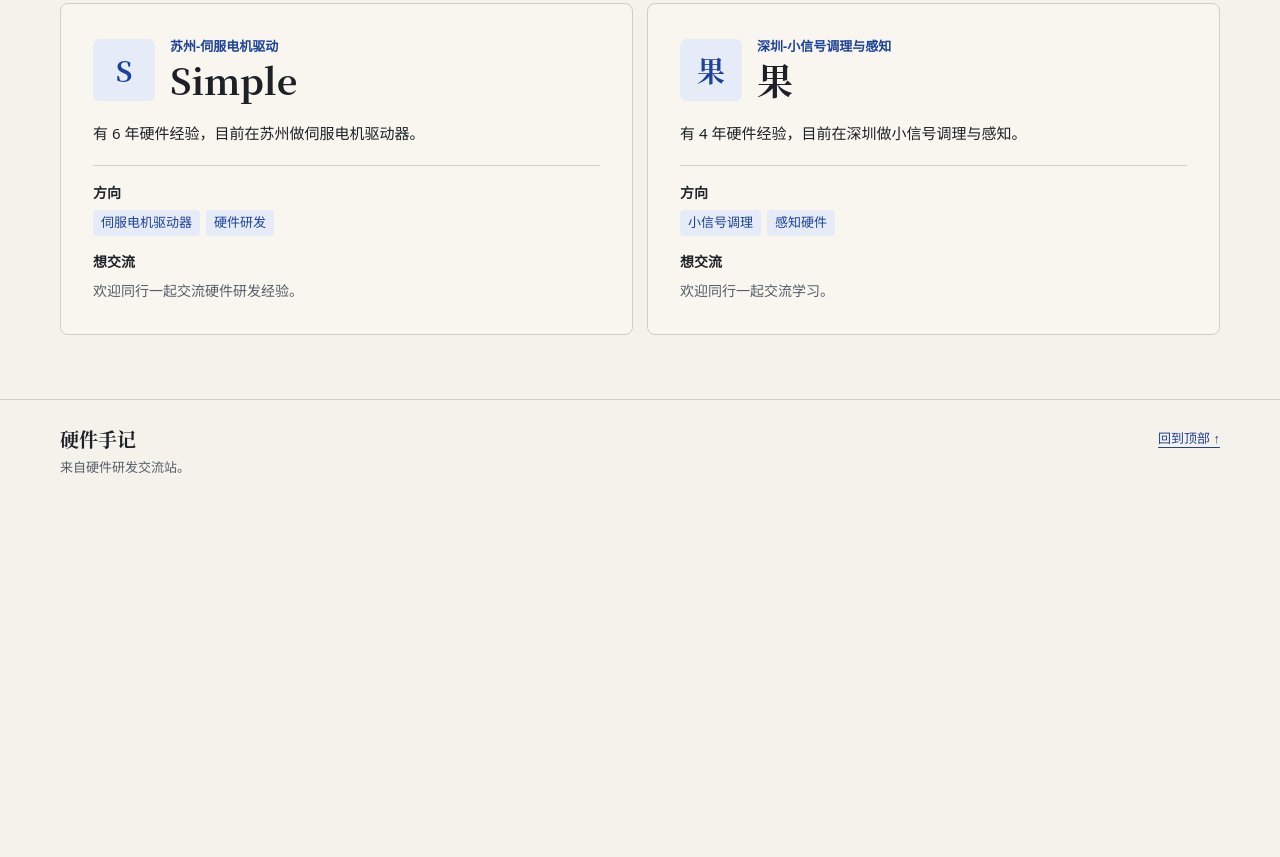
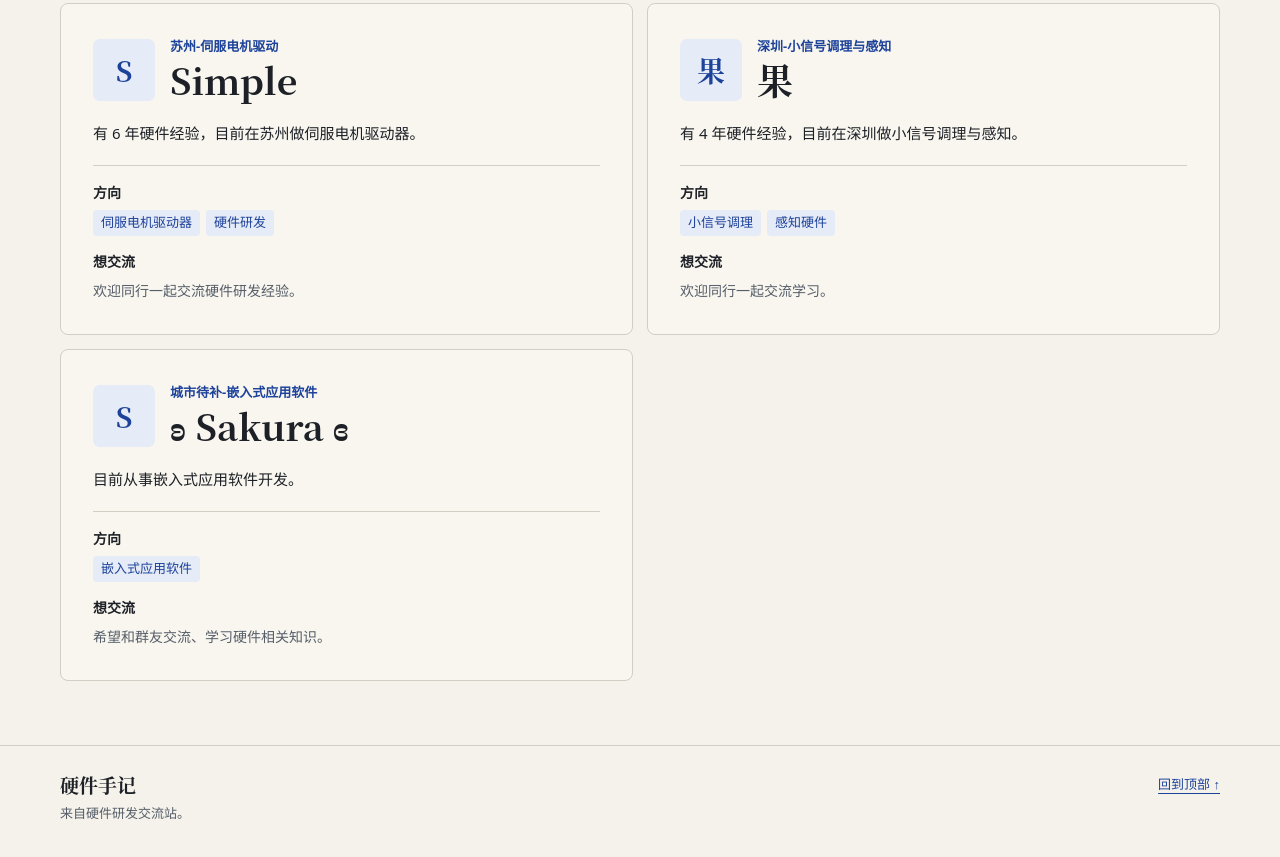
Before and after one commit to ZhangYufan000/hardware-fieldnotes, a plain HTML site: page people.html in a window 1280 px wide. Shown: the part 781-1638 px from the top of the page. Before the commit the page ends 1295 px from the top, so only its background shows below. Drawn offline with Linux system fonts and the light colour scheme.

Commit message:
Add Sakura profile and twelve official resources

```diff
--- a/people.html
+++ b/people.html
@@ -39,7 +39,7 @@
       <div class="people-toolbar">
         <div>
           <h2 id="people-title">群友名片</h2>
-          <output id="people-count" aria-live="polite">4 位群友</output>
+          <output id="people-count" aria-live="polite">5 位群友</output>
         </div>
         <form class="search people-search" id="people-search" role="search" hidden>
           <label class="visually-hidden" for="people-query">搜索群友</label>
@@ -147,6 +147,28 @@
             </section>
           </div>
         </article>
+        <article class="person-card" id="sakura" aria-labelledby="sakura-name" data-keywords="嵌入式软件 应用软件">
+          <header class="person-header">
+            <span class="person-monogram" aria-hidden="true">S</span>
+            <div>
+              <p class="person-direction">城市待补-嵌入式应用软件</p>
+              <h3 id="sakura-name">ʚ Sakura ɞ</h3>
+            </div>
+          </header>
+          <p class="person-intro">目前从事嵌入式应用软件开发。</p>
+          <div class="person-details">
+            <section aria-labelledby="sakura-focus">
+              <h4 id="sakura-focus">方向</h4>
+              <ul class="person-tags" role="list">
+                <li>嵌入式应用软件</li>
+              </ul>
+            </section>
+            <section aria-labelledby="sakura-topics">
+              <h4 id="sakura-topics">想交流</h4>
+              <p>希望和群友交流、学习硬件相关知识。</p>
+            </section>
+          </div>
+        </article>
       </div>
 
       <div class="empty" id="people-empty" hidden>
```
Also changed, not shown: library.html (+12 -0 lines).
